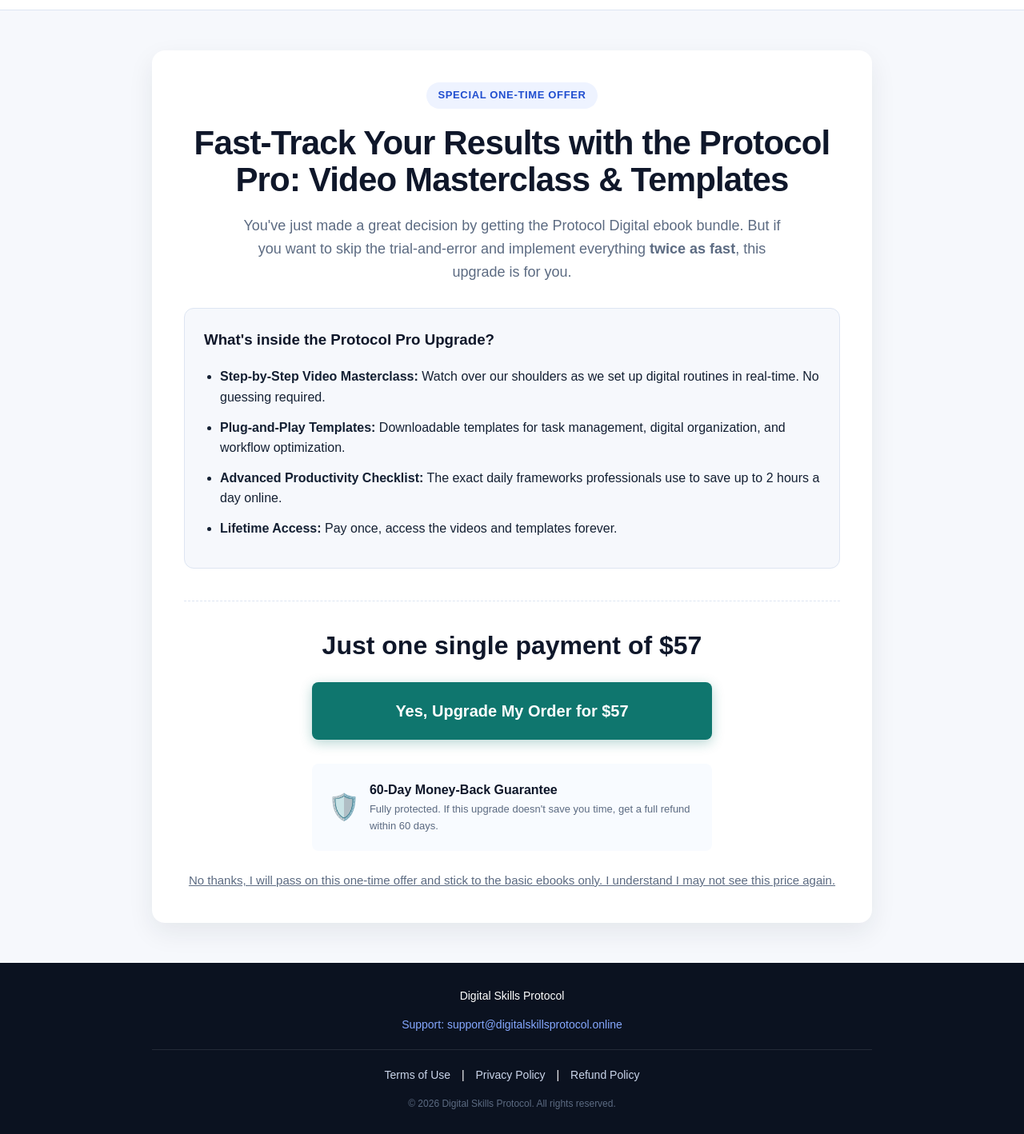
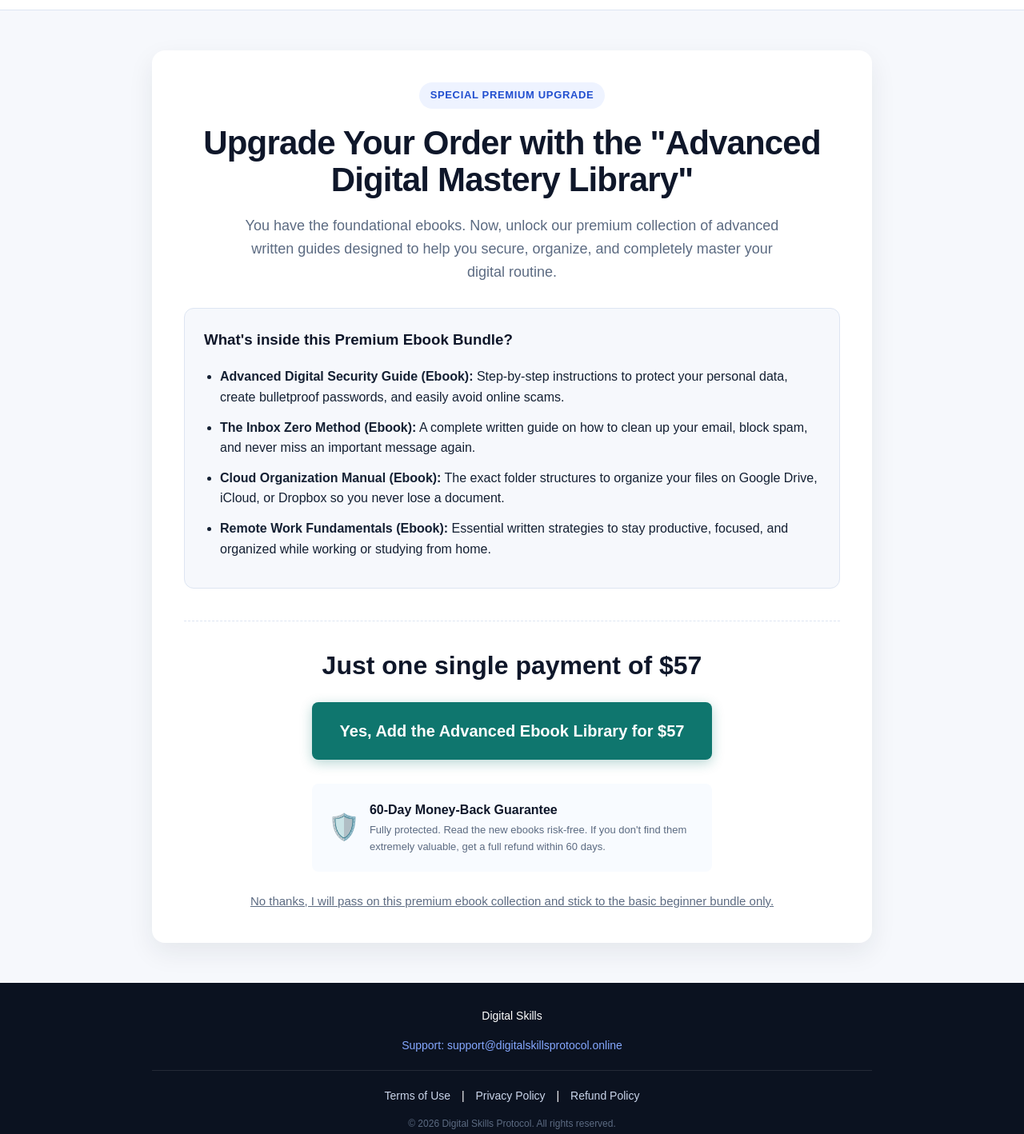
Before and after one commit to theageabundance-team/divine, a plain HTML site: page index.html in a window 1280 px wide. Shown: the part 118-1536 px from the top of the page at 80% size. Drawn offline with Linux system fonts and the light colour scheme.

Commit message:
Update index.html

```diff
--- a/index.html
+++ b/index.html
@@ -17,7 +17,7 @@
       --success: #0f766e;
       --success-dark: #0b5953;
       --warning: #ff4742;
-      --max: 900px; /* Upsell pages are usually narrower for better readability */
+      --max: 900px;
       --radius: 16px;
       --shadow: 0 12px 32px rgba(20,32,51,0.08);
     }
@@ -61,7 +61,7 @@
     }
     .progress-bar {
       height: 100%;
-      width: 75%; /* Indicating they are almost done */
+      width: 75%;
       background: var(--success);
     }
 
@@ -227,33 +227,30 @@
   <main>
     <div class="container">
       <div class="upsell-card">
-        <div class="badge">Special One-Time Offer</div>
+        <div class="badge">Special Premium Upgrade</div>
 
-        <h1>Fast-Track Your Results with the Protocol Pro: Video Masterclass & Templates</h1>
+        <h1>Upgrade Your Order with the "Advanced Digital Mastery Library"</h1>
 
         <p class="subtitle">
-          You've just made a great decision by getting the Protocol Digital ebook bundle. But if you want to skip the trial-and-error and implement everything <strong>twice as fast</strong>, this upgrade is for you.
+          You have the foundational ebooks. Now, unlock our premium collection of advanced written guides designed to help you secure, organize, and completely master your digital routine.
         </p>
 
-        <!-- Optional: You can put a video or an image of the product here -->
-        <!-- <img src="URL_DA_SUA_IMAGEM_AQUI" alt="Protocol Pro Bundle" style="margin: 0 auto 30px;"> -->
-
         <div class="benefits-box">
-          <h3>What's inside the Protocol Pro Upgrade?</h3>
+          <h3>What's inside this Premium Ebook Bundle?</h3>
           <ul>
-            <li><strong>Step-by-Step Video Masterclass:</strong> Watch over our shoulders as we set up digital routines in real-time. No guessing required.</li>
-            <li><strong>Plug-and-Play Templates:</strong> Downloadable templates for task management, digital organization, and workflow optimization.</li>
-            <li><strong>Advanced Productivity Checklist:</strong> The exact daily frameworks professionals use to save up to 2 hours a day online.</li>
-            <li><strong>Lifetime Access:</strong> Pay once, access the videos and templates forever.</li>
+            <li><strong>Advanced Digital Security Guide (Ebook):</strong> Step-by-step instructions to protect your personal data, create bulletproof passwords, and easily avoid online scams.</li>
+            <li><strong>The Inbox Zero Method (Ebook):</strong> A complete written guide on how to clean up your email, block spam, and never miss an important message again.</li>
+            <li><strong>Cloud Organization Manual (Ebook):</strong> The exact folder structures to organize your files on Google Drive, iCloud, or Dropbox so you never lose a document.</li>
+            <li><strong>Remote Work Fundamentals (Ebook):</strong> Essential written strategies to stay productive, focused, and organized while working or studying from home.</li>
           </ul>
         </div>
 
         <div class="action-area">
           <div class="price-display">Just one single payment of $57</div>
 
-          <!-- ACCEPT BUTTON: Link this to your Upsell Checkout or 1-Click Upsell Link -->
+          <!-- ACCEPT BUTTON: Link this to your Upsell 1 Checkout -->
           <a href="https://www.checkout-ds24.com/upsell/accept/YOUR_PRODUCT_ID" class="btn-accept">
-            Yes, Upgrade My Order for $57
+            Yes, Add the Advanced Ebook Library for $57
           </a>
 
           <!-- GUARANTEE -->
@@ -262,14 +259,14 @@
             <div>
               <p style="margin:0; font-weight:700; color:#0f172a;">60-Day Money-Back Guarantee</p>
               <p style="font-size:13px; color:#5c6b82; margin:2px 0 0 0;">
-                Fully protected. If this upgrade doesn't save you time, get a full refund within 60 days.
+                Fully protected. Read the new ebooks risk-free. If you don't find them extremely valuable, get a full refund within 60 days.
               </p>
             </div>
           </div>
 
-          <!-- DECLINE BUTTON: Link this to your Downsell or "Thank You" Page -->
-          <a href="https://SEUSITE.COM/thank-you-page" class="btn-decline">
-            No thanks, I will pass on this one-time offer and stick to the basic ebooks only. I understand I may not see this price again.
+          <!-- DECLINE BUTTON: Link this to your Upsell 2 Page -->
+          <a href="https://SEUSITE.COM/upsell-2-page" class="btn-decline">
+            No thanks, I will pass on this premium ebook collection and stick to the basic beginner bundle only.
           </a>
         </div>
 
@@ -279,7 +276,7 @@
 
   <footer>
     <div class="container">
-      <p style="margin-top: 0;">Digital Skills Protocol</p>
+      <p style="margin-top: 0;">Digital Skills</p>
       <p style="color: #85a8ff; margin-bottom: 20px;">Support: support@digitalskillsprotocol.online</p>
 
       <div style="border-top: 1px solid rgba(255,255,255,0.1); padding-top: 20px;">
```
